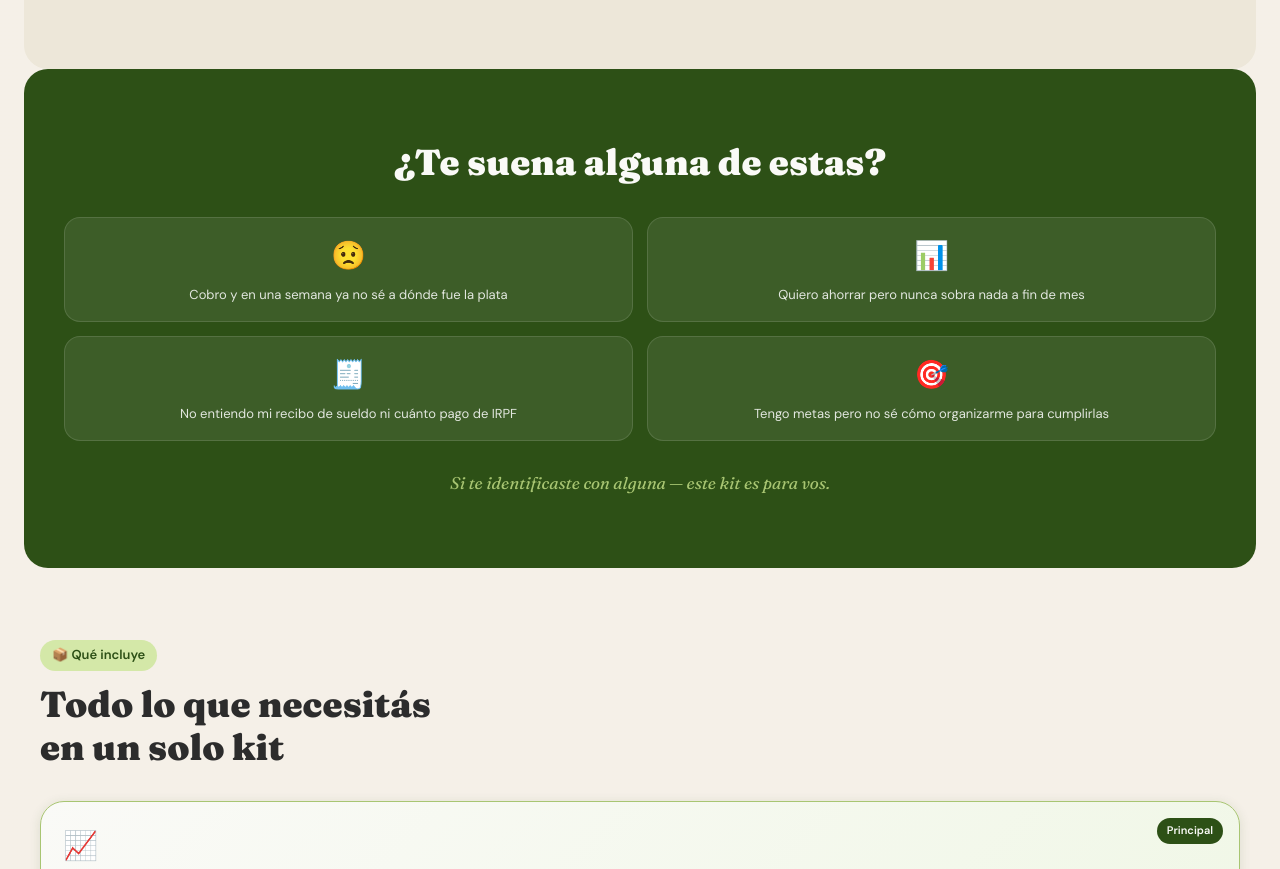
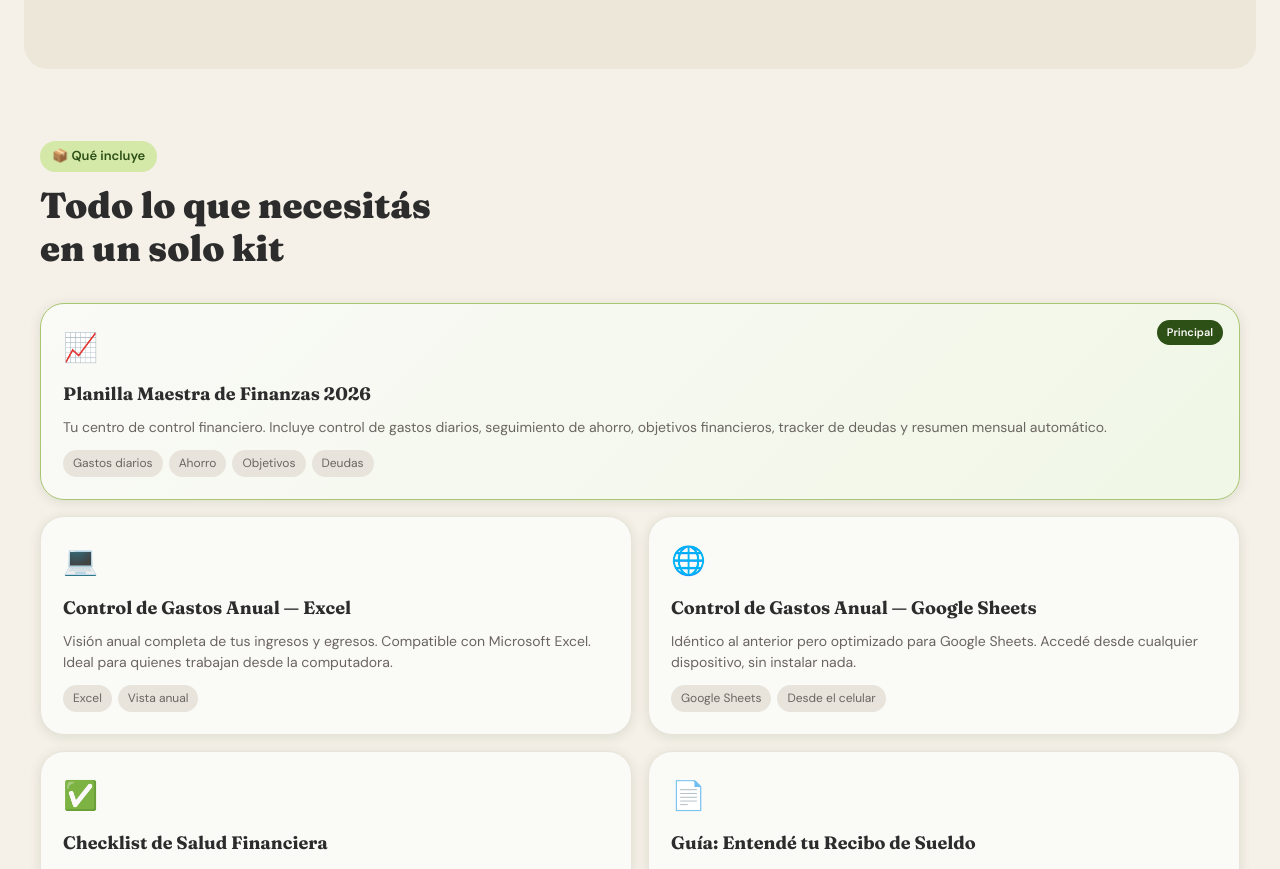
Before and after one commit to billeteraordenadauy-hash/billeteraordenada, a website: page public/index.html in a window 1280 px wide. Shown: the part 966-1835 px from the top of the page. Drawn offline with Linux system fonts and the light colour scheme.

Commit message:
fix: eliminar seccion problema redundante

```diff
--- a/public/index.html
+++ b/public/index.html
@@ -85,32 +85,6 @@
           <p>Sabés que podés hacerlo mejor. Tenés ganas de ahorrar y cumplir metas, pero te falta la herramienta y el método.</p>
         </div>
       </div>
-    </section>
-
-    <!-- ===================== PROBLEMA ===================== -->
-    <section class="problema">
-      <h2 class="section-title">¿Te suena alguna de estas?</h2>
-      <div class="problema-grid">
-        <div class="problema-item">
-          <span class="problema-icon">😟</span>
-          <p>Cobro y en una semana ya no sé a dónde fue la plata</p>
-        </div>
-        <div class="problema-item">
-          <span class="problema-icon">📊</span>
-          <p>Quiero ahorrar pero nunca sobra nada a fin de mes</p>
-        </div>
-        <div class="problema-item">
-          <span class="problema-icon">🧾</span>
-          <p>No entiendo mi recibo de sueldo ni cuánto pago de IRPF</p>
-        </div>
-        <div class="problema-item">
-          <span class="problema-icon">🎯</span>
-          <p>Tengo metas pero no sé cómo organizarme para cumplirlas</p>
-        </div>
-      </div>
-      <p class="problema-cierre">
-        Si te identificaste con alguna — este kit es para vos.
-      </p>
     </section>
 
     <!-- ===================== QUÉ INCLUYE ===================== -->
```
